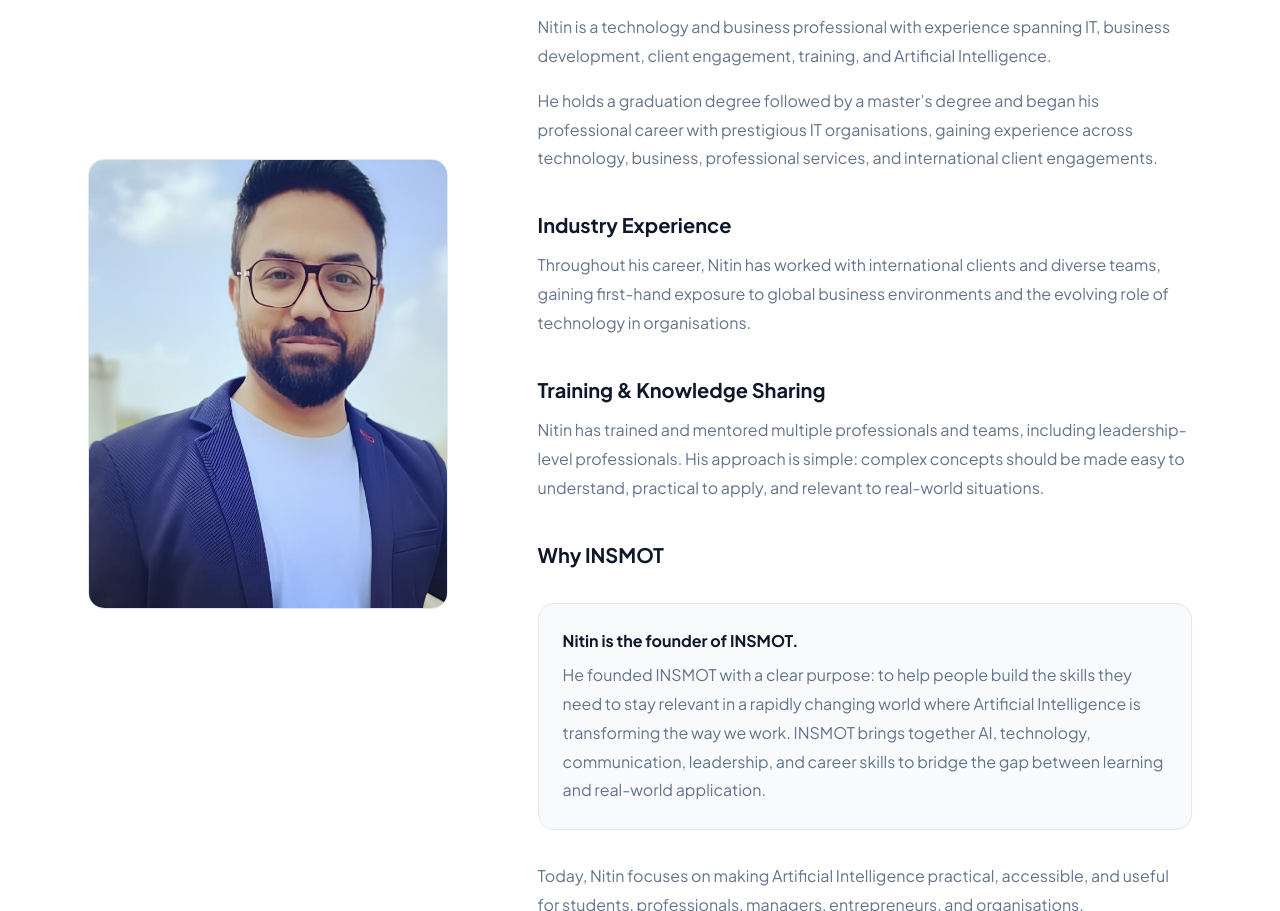
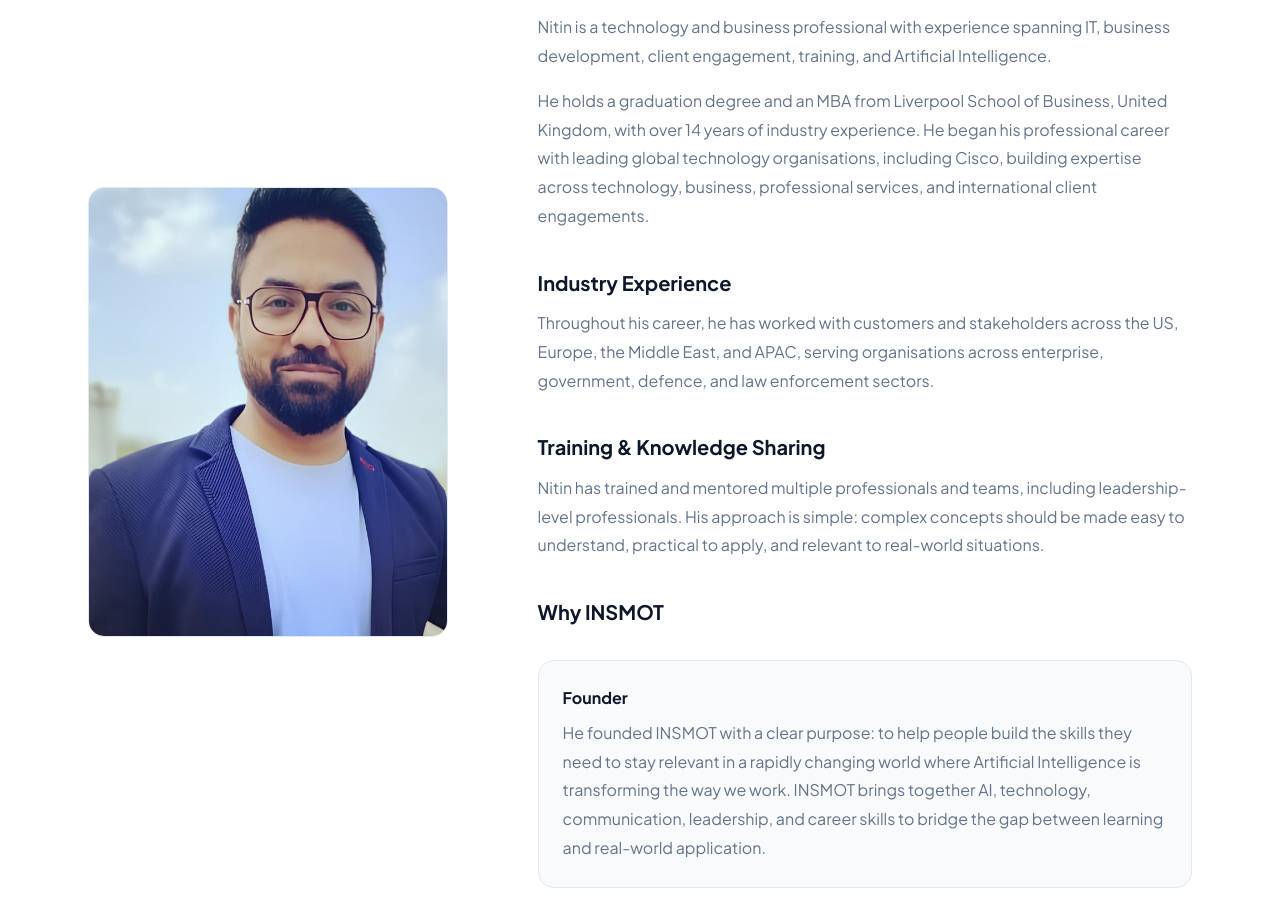
Before and after one commit to jnit005/insmot, a plain HTML site: page index.html in a window 1280 px wide. Shown: the part 7391-8302 px from the top of the page. Drawn offline with Linux system fonts and the light colour scheme.

Commit message:
Updated text

```diff
--- a/index.html
+++ b/index.html
@@ -2052,18 +2052,18 @@ h1, h2, h3, p, a, button, label, select, input {
         </p>
 
         <p>
-          He holds a graduation degree followed by a master’s degree and
-          began his professional career with prestigious IT organisations,
-          gaining experience across technology, business, professional
-          services, and international client engagements.
+
+He holds a graduation degree and an MBA from Liverpool School of Business, United Kingdom, with over 14 years of industry experience.
+           He began his professional career with leading global technology organisations, including Cisco, building expertise across technology,
+           business, professional services, and international client engagements.
+
         </p>
 
         <h3>Industry Experience</h3>
 
         <p>
-          Throughout his career, Nitin has worked with international clients
-          and diverse teams, gaining first-hand exposure to global business
-          environments and the evolving role of technology in organisations.
+          Throughout his career, he has worked with customers and stakeholders across the US,
+           Europe, the Middle East, and APAC, serving organisations across enterprise, government, defence, and law enforcement sectors.
         </p>
 
         <h3>Training & Knowledge Sharing</h3>
@@ -2078,7 +2078,7 @@ h1, h2, h3, p, a, button, label, select, input {
         <h3>Why INSMOT</h3>
 
         <div class="about-nitin-founder">
-          <strong>Nitin is the founder of INSMOT.</strong>
+          <strong>Founder</strong>
           <p style="margin-bottom:0;">
             He founded INSMOT with a clear purpose: to help people build the
             skills they need to stay relevant in a rapidly changing world
```
